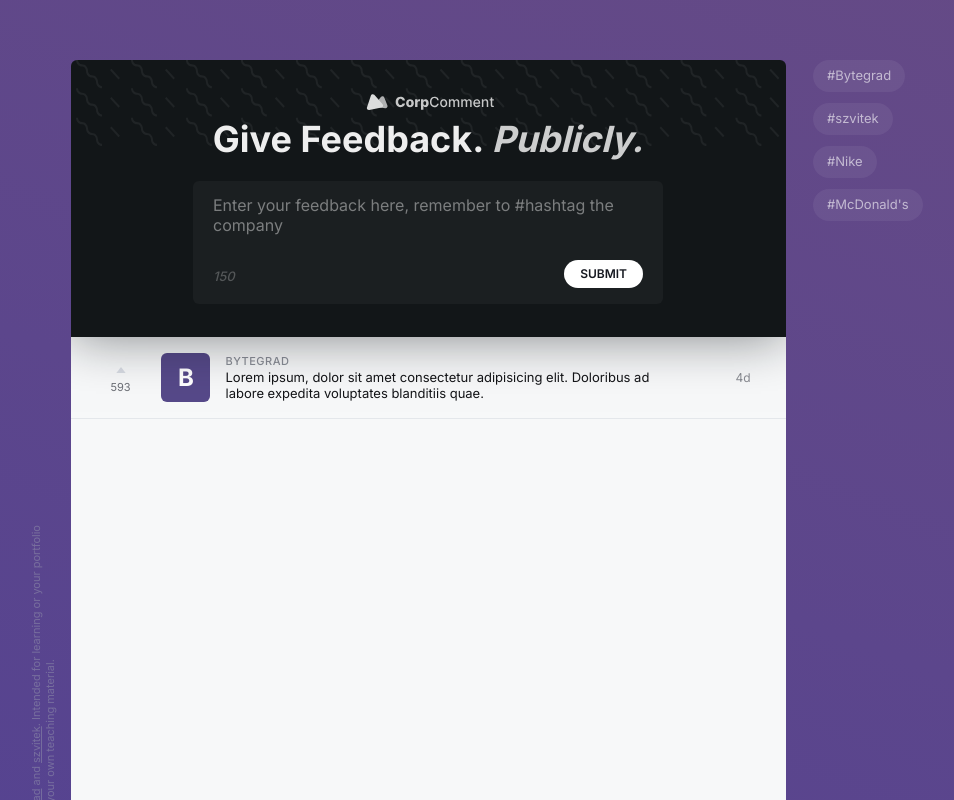
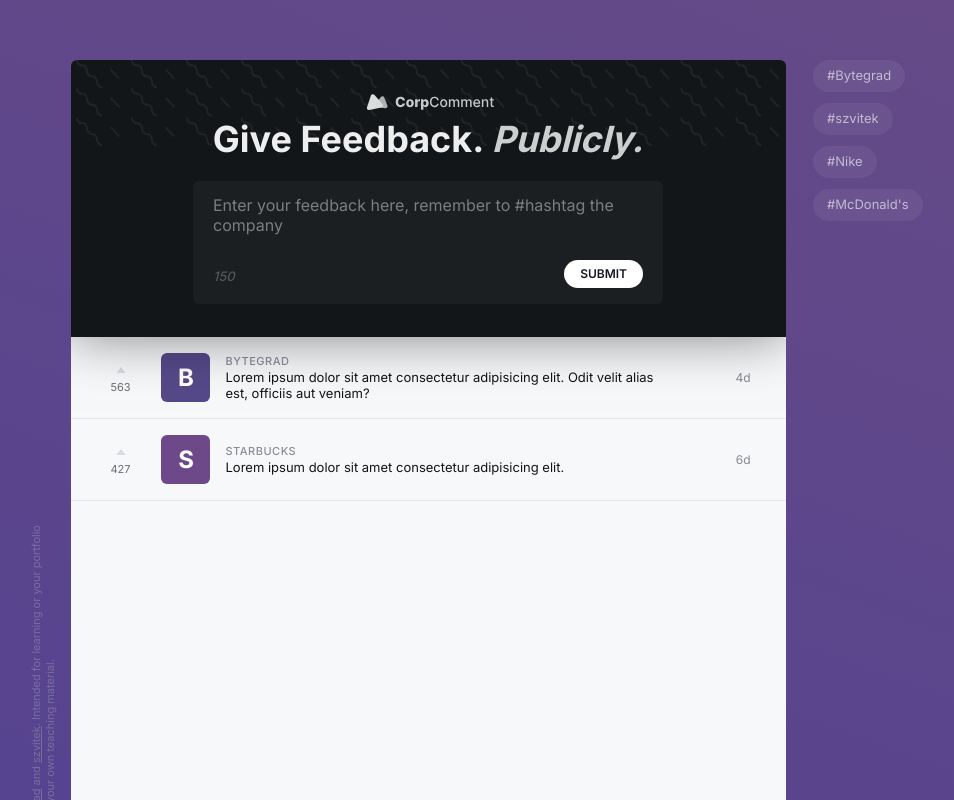
Before and after one commit to szvitek/bg-corpcomment, a React (Vite) app: page / in a window 1280 px wide. Shown: the top 800 px of the page, without its empty margins (212-1166 px from the left). Built offline with nearby package versions, Linux system fonts and the light colour scheme.

Commit message:
feat(FeedbackItemList): Create the feedback items list by mapping over an array + TS prop type

```diff
--- /dev/null
+++ b/src/components/FeedbackItem.tsx
@@ -0,0 +1,34 @@
+import { TriangleUpIcon } from '@radix-ui/react-icons';
+
+type FeedbackItem = {
+  upvoteCount: number;
+  badgeLetter: string;
+  companyName: string;
+  text: string;
+  daysAgo: number;
+};
+
+type FeedbackItemProps = {
+  feedbackItem: FeedbackItem;
+};
+
+export default function FeedbackItem({ feedbackItem }: FeedbackItemProps) {
+  return (
+    <li className="feedback">
+      <button>
+        <TriangleUpIcon />
+        <span>{feedbackItem.upvoteCount}</span>
+      </button>
+      <div>
+        <p>{feedbackItem.badgeLetter}</p>
+      </div>
+
+      <div>
+        <p>{feedbackItem.companyName}</p>
+        <p>{feedbackItem.text}</p>
+      </div>
+
+      <p>{feedbackItem.daysAgo}d</p>
+    </li>
+  );
+}
--- a/src/components/FeedbackList.tsx
+++ b/src/components/FeedbackList.tsx
@@ -1,27 +1,30 @@
-import { TriangleUpIcon } from '@radix-ui/react-icons';
+import FeedbackItem from './FeedbackItem';
+
+const feedbackItems = [
+  {
+    id: 1,
+    upvoteCount: 563,
+    badgeLetter: 'B',
+    companyName: 'ByteGrad',
+    text: 'Lorem ipsum dolor sit amet consectetur adipisicing elit. Odit velit alias est, officiis aut veniam?',
+    daysAgo: 4,
+  },
+  {
+    id: 2,
+    upvoteCount: 427,
+    badgeLetter: 'S',
+    companyName: 'Starbucks',
+    text: 'Lorem ipsum dolor sit amet consectetur adipisicing elit.',
+    daysAgo: 6,
+  },
+];
 
 export default function FeedbackList() {
   return (
     <ol className="feedback-list">
-      <li className="feedback">
-        <button>
-          <TriangleUpIcon />
-          <span>593</span>
-        </button>
-        <div>
-          <p>B</p>
-        </div>
-
-        <div>
-          <p>ByteGrad</p>
-          <p>
-            Lorem ipsum, dolor sit amet consectetur adipisicing elit. Doloribus
-            ad labore expedita voluptates blanditiis quae.
-          </p>
-        </div>
-
-        <p>4d</p>
-      </li>
+      {feedbackItems.map((feedbackItem) => (
+        <FeedbackItem key={feedbackItem.id} feedbackItem={feedbackItem} />
+      ))}
     </ol>
   );
 }
```
